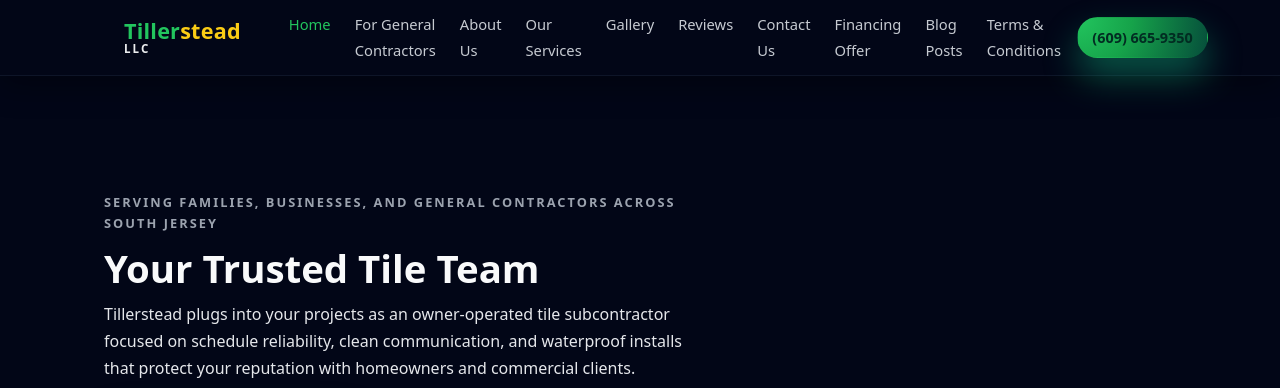
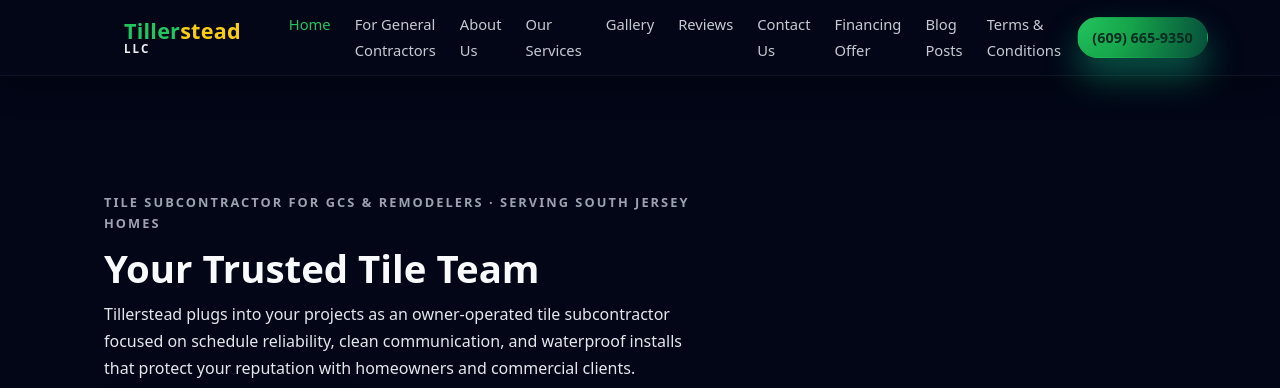
Before and after one commit to XTX33/Tillerstead-site, a Jekyll site: the page built from index.html, in a window 1280 px wide and 900 px high. Shown: the top 388 px of the window. Built offline with Jekyll 4.4.1, drawn with Linux system fonts in a browser that asks for light colours.

Commit message:
Update index.html

```diff
--- a/index.html
+++ b/index.html
@@ -541,7 +541,8 @@
     <div class="hero-main">
      <p class="hero-eyebrow">
   <span class="hero-eyebrow-text">
-          Serving Families, Businesses, and General Contractors Across South Jersey
+    Tile Subcontractor for GCs &amp; Remodelers · Serving South Jersey Homes
+  </span>
 </p>
 
 <h1 id="hero-heading">Your Trusted Tile Team</h1>
```
Lines whose indentation alone changed are shown as unchanged.
